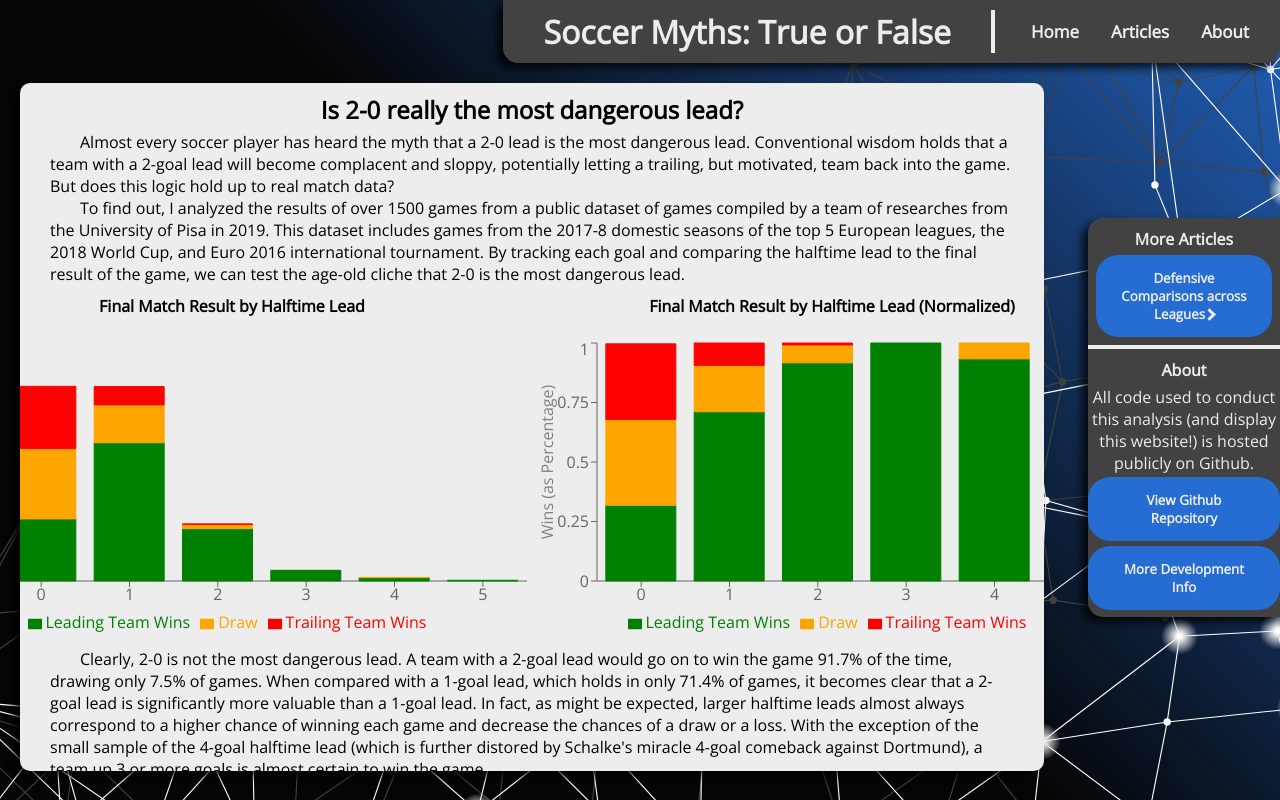
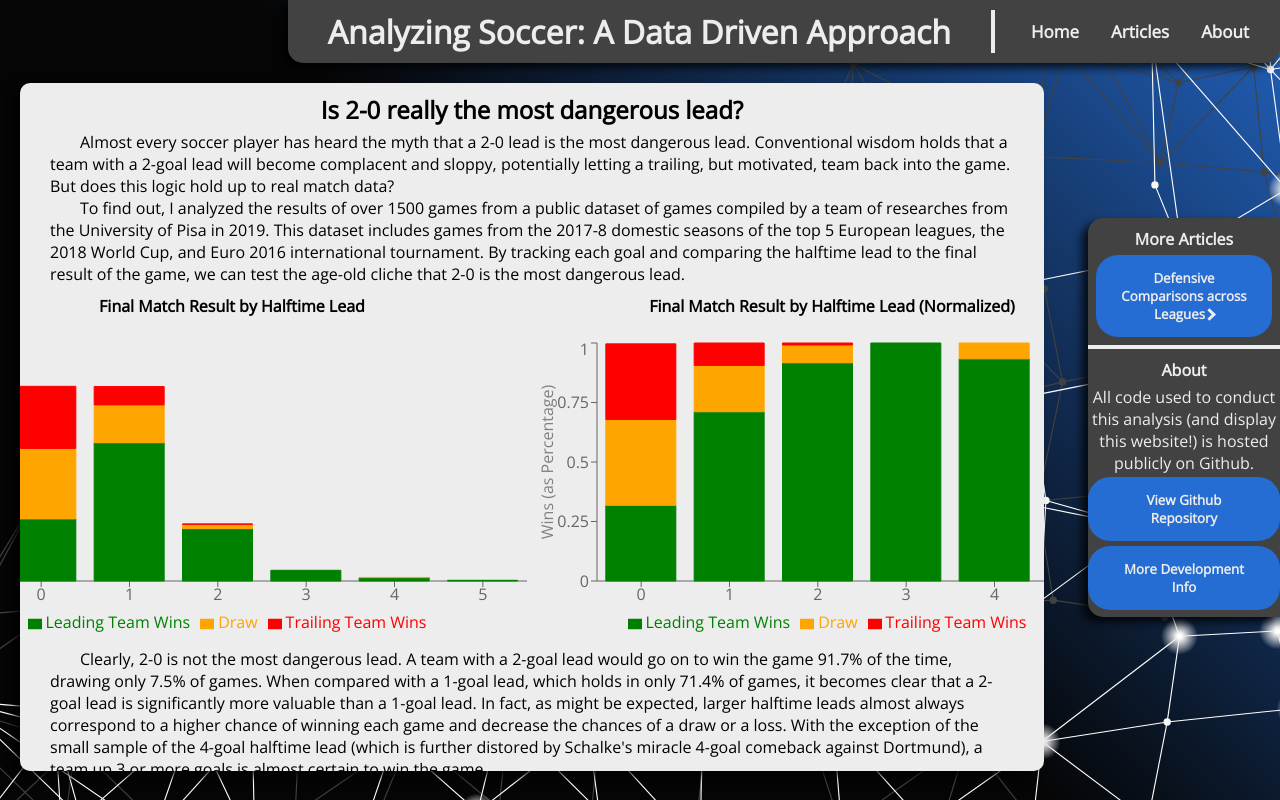
Before and after one commit to chirag-singh1/soccer-data-analysis, a React (Create React App) app in the folder soccer-analysis-website/: page /articles/lead in a window 1280 px wide. Built offline with nearby package versions, Linux system fonts and the light colour scheme.

Commit message:
Polish on display page

```diff
--- a/soccer-analysis-website/src/pages/lead.js
+++ b/soccer-analysis-website/src/pages/lead.js
@@ -18,7 +18,7 @@
             <div class='Page'>
                 <div class='PageContents'>
                     <div class = 'NavBar'>
-                        <h1 class='PageTitle'>Soccer Myths: True or False</h1>
+                        <h1 class='PageTitle'>Analyzing Soccer: A Data Driven Approach</h1>
                         <div class = 'NavigationElements'>
                             <a href='/'>Home</a>
                             <a href='/articles'>Articles</a>
```
